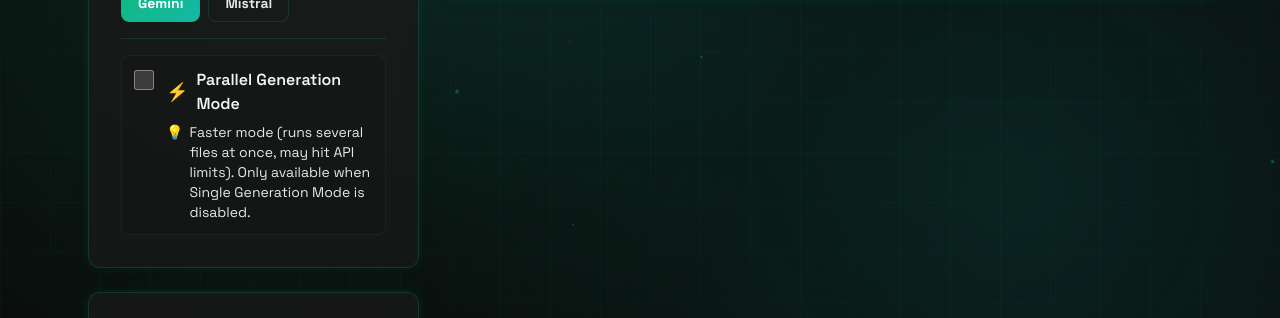
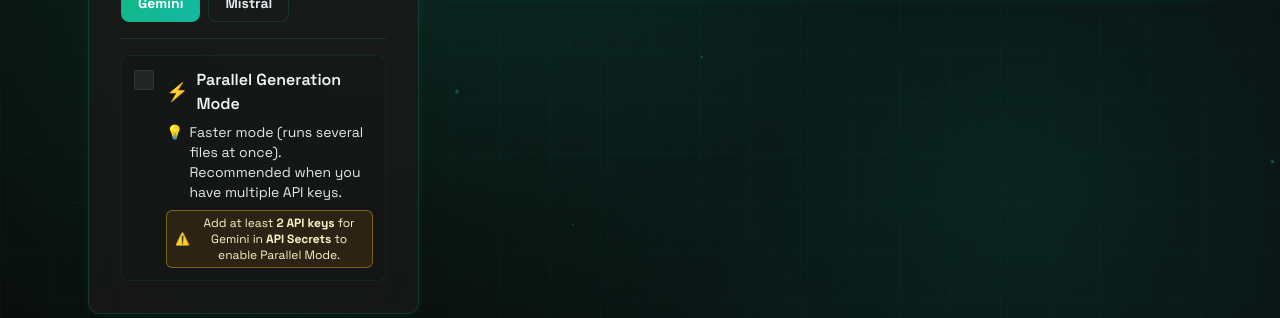
Before and after one commit to SoadAsHamimMahi/Stock-Metadata-Gen, a Next.js app: page / in a window 1280 px wide. Shown: the part 448-766 px from the top of the page. Built offline with nearby package versions, Linux system fonts and the light colour scheme; no server answers.

Commit message:
Parallel mode enable mode activation logic added

```diff
--- a/src/components/APIControls.tsx
+++ b/src/components/APIControls.tsx
@@ -10,6 +10,7 @@ import LoginModal from '@/components/LoginModal';
 export default function APIControls({ value, onChange }: { value: FormState; onChange: (v: FormState | ((prev: FormState) => FormState)) => void }) {
   const [keyModalOpen, setKeyModalOpen] = useState(false);
   const [activeProvider, setActiveProvider] = useState<'gemini'|'mistral'>(value.model.provider);
+  const [canUseParallel, setCanUseParallel] = useState(false);
   const { executeGuarded, loginModalOpen, setLoginModalOpen, reason, handleLoginSuccess } = useGuardedAction();
 
   useEffect(() => {
@@ -25,6 +26,13 @@ export default function APIControls({ value, onChange }: { value: FormState; onC
       }
     })();
   }, [keyModalOpen]);
+
+  // If parallel mode becomes unavailable, force it off in the form
+  useEffect(() => {
+    if (!canUseParallel && value.parallelMode) {
+      set('parallelMode', false);
+    }
+  }, [canUseParallel, value.parallelMode]);
 
   const set = <K extends keyof FormState>(key: K, v: FormState[K]) => {
     if (key === 'singleMode' && v === true) {
@@ -42,6 +50,8 @@ export default function APIControls({ value, onChange }: { value: FormState; onC
   const handleProviderChange = (provider: 'gemini' | 'mistral') => {
     setActiveProvider(provider);
     setNested('model', 'provider', provider);
+    // Reset until KeyModal reports fresh counts
+    setCanUseParallel(false);
   };
 
   return (
@@ -90,23 +100,53 @@ export default function APIControls({ value, onChange }: { value: FormState; onC
               type="checkbox"
               checked={!!value.parallelMode}
               onChange={(e) => set('parallelMode', e.target.checked)}
-              className="w-5 h-5 mt-0.5"
+              disabled={!canUseParallel}
+              className="w-5 h-5 mt-0.5 disabled:opacity-40 disabled:cursor-not-allowed"
             />
             <div className="flex-1">
               <div className="flex items-center gap-2 mb-1">
                 <span className="text-lg">⚡</span>
                 <span className="text-base font-semibold text-text-primary">Parallel Generation Mode</span>
               </div>
-              <p className="text-sm text-text-secondary mt-1.5 flex items-start gap-1.5">
-                <span className="text-green-bright">💡</span>
-                <span>Faster mode (runs several files at once, may hit API limits). Only available when Single Generation Mode is disabled.</span>
-              </p>
+              <div className="text-sm text-text-secondary mt-1.5 flex flex-col gap-1">
+                <div className="flex items-start gap-1.5">
+                  <span className="text-green-bright">💡</span>
+                  <span>
+                    Faster mode (runs several files at once). Recommended when you have multiple API keys.
+                  </span>
+                </div>
+                {!canUseParallel && (
+                  <button
+                    type="button"
+                    onClick={() =>
+                      executeGuarded(
+                        () => setKeyModalOpen(true),
+                        'Please sign in to manage your API secrets.'
+                      )
+                    }
+                    className="mt-1 inline-flex items-center gap-1 rounded-md bg-amber-500/10 border border-amber-400/40 px-2 py-1 text-xs text-amber-100 hover:bg-amber-500/20 transition-colors"
+                  >
+                    <span>⚠️</span>
+                    <span>
+                      Add at least <strong>2 API keys</strong> for {activeProvider === 'gemini' ? 'Gemini' : 'Mistral'} in <strong>API Secrets</strong> to enable Parallel Mode.
+                    </span>
+                  </button>
+                )}
+              </div>
             </div>
           </label>
         </div>
       </div>
 
-      <KeyModal open={keyModalOpen} onOpenChange={setKeyModalOpen} />
+      <KeyModal
+        open={keyModalOpen}
+        onOpenChange={setKeyModalOpen}
+        onKeysChanged={(provider, usableCount) => {
+          // Enable Parallel Mode whenever ANY provider has 2+ usable keys.
+          // This keeps the UX simple and avoids mismatch between modal provider and form provider.
+          setCanUseParallel(usableCount >= 2);
+        }}
+      />
       <LoginModal
         open={loginModalOpen}
         onOpenChange={setLoginModalOpen}
--- a/src/components/KeyModal.tsx
+++ b/src/components/KeyModal.tsx
@@ -13,7 +13,15 @@ type StoredKey = {
   enabledForParallel?: boolean; // Selected for parallel generation (default: true for new keys)
 };
 
-export default function KeyModal({ open, onOpenChange }: { open: boolean; onOpenChange: (v: boolean) => void }) {
+export default function KeyModal({
+  open,
+  onOpenChange,
+  onKeysChanged,
+}: {
+  open: boolean;
+  onOpenChange: (v: boolean) => void;
+  onKeysChanged?: (provider: 'gemini' | 'mistral', usableCount: number) => void;
+}) {
   const [activeProvider, setActiveProvider] = useState<'gemini'|'mistral'>('gemini');
   const [newKey, setNewKey] = useState('');
   const [geminiKeys, setGeminiKeys] = useState<StoredKey[]>([]);
@@ -21,6 +29,13 @@ export default function KeyModal({ open, onOpenChange }: { open: boolean; onOpen
   const [activeKeyId, setActiveKeyId] = useState<string>('');
   const [testingNewKey, setTestingNewKey] = useState(false);
   const [newKeyTestResult, setNewKeyTestResult] = useState<{ success: boolean; message?: string } | null>(null);
+
+  const getUsableCount = (keys: StoredKey[]) =>
+    keys.filter(k => k.enabledForParallel !== false && k.key && k.key.trim().length > 0).length;
+
+  const notifyKeysChanged = (provider: 'gemini' | 'mistral', keys: StoredKey[]) => {
+    onKeysChanged?.(provider, getUsableCount(keys));
+  };
 
   useEffect(() => {
     if (!open) return;
@@ -40,10 +55,17 @@ export default function KeyModal({ open, onOpenChange }: { open: boolean; onOpen
           }));
         };
 
-        setGeminiKeys(normalizeKeys(v.geminiKeys));
-        setMistralKeys(normalizeKeys(v.mistralKeys));
-        setActiveProvider(v.active || 'gemini');
+        const normGemini = normalizeKeys(v.geminiKeys);
+        const normMistral = normalizeKeys(v.mistralKeys);
+        setGeminiKeys(normGemini);
+        setMistralKeys(normMistral);
+
+        const provider = v.active || 'gemini';
+        setActiveProvider(provider);
         setActiveKeyId(v.activeKeyId || '');
+
+        const initialKeys = provider === 'gemini' ? normGemini : normMistral;
+        notifyKeysChanged(provider, initialKeys);
       }
     })();
   }, [open]);
@@ -66,6 +88,7 @@ export default function KeyModal({ open, onOpenChange }: { open: boolean; onOpen
         activeKeyId: keyObj.id,
         bearer: newKey.trim()
       });
+      notifyKeysChanged('gemini', updated);
     } else {
       const updated = [...mistralKeys, keyObj];
       setMistralKeys(updated);
@@ -76,6 +99,7 @@ export default function KeyModal({ open, onOpenChange }: { open: boolean; onOpen
         activeKeyId: keyObj.id,
         bearer: newKey.trim()
       });
+      notifyKeysChanged('mistral', updated);
     }
     setNewKey('');
   };
@@ -91,6 +115,7 @@ export default function KeyModal({ open, onOpenChange }: { open: boolean; onOpen
         activeKeyId: updated.length > 0 ? updated[0].id : '',
         bearer: updated.length > 0 ? updated[0].key : ''
       });
+      notifyKeysChanged('gemini', updated);
     } else {
       const updated = mistralKeys.filter(k => k.id !== id);
       setMistralKeys(updated);
@@ -101,6 +126,7 @@ export default function KeyModal({ open, onOpenChange }: { open: boolean; onOpen
         activeKeyId: updated.length > 0 ? updated[0].id : '',
         bearer: updated.length > 0 ? updated[0].key : ''
       });
+      notifyKeysChanged('mistral', updated);
     }
   };
 
@@ -124,6 +150,7 @@ export default function KeyModal({ open, onOpenChange }: { open: boolean; onOpen
         activeKeyId: id,
         bearer: key.key
       });
+      notifyKeysChanged(activeProvider, activeProvider === 'gemini' ? geminiKeys : mistralKeys);
     }
   };
 
@@ -204,6 +231,8 @@ export default function KeyModal({ open, onOpenChange }: { open: boolean; onOpen
           setEncryptedJSON('smg_keys_enc', {
             ...enc,
             geminiKeys: updated,
+          }).then(() => {
+            notifyKeysChanged('gemini', updated);
           });
         });
         return updated;
@@ -220,6 +249,8 @@ export default function KeyModal({ open, onOpenChange }: { open: boolean; onOpen
           setEncryptedJSON('smg_keys_enc', {
             ...enc,
             mistralKeys: updated,
+          }).then(() => {
+            notifyKeysChanged('mistral', updated);
           });
         });
         return updated;
@@ -241,6 +272,8 @@ export default function KeyModal({ open, onOpenChange }: { open: boolean; onOpen
           setEncryptedJSON('smg_keys_enc', {
             ...enc,
             geminiKeys: updated,
+          }).then(() => {
+            notifyKeysChanged('gemini', updated);
           });
         });
         return updated;
@@ -257,6 +290,8 @@ export default function KeyModal({ open, onOpenChange }: { open: boolean; onOpen
           setEncryptedJSON('smg_keys_enc', {
             ...enc,
             mistralKeys: updated,
+          }).then(() => {
+            notifyKeysChanged('mistral', updated);
           });
         });
         return updated;
--- a/src/components/ResultTable.tsx
+++ b/src/components/ResultTable.tsx
@@ -114,7 +114,7 @@ function ResultCard({
                 </span>
               ))}
             </div>
-            <CopyBtn label="Copy Keywords" text={row.keywords.join('; ')} />
+            <CopyBtn label="Copy Keywords" text={row.keywords.join(',    ')} />
           </div>
         </div>
       </div>
--- a/src/lib/csv.ts
+++ b/src/lib/csv.ts
@@ -63,7 +63,7 @@ export function toCSV(
       r.platform,
       esc(r.title),
       esc(r.description),
-      esc(r.keywords.join('; ')),
+      esc(r.keywords.join(', ')),
       r.assetType,
       r.extension,
       titleLen,
```
